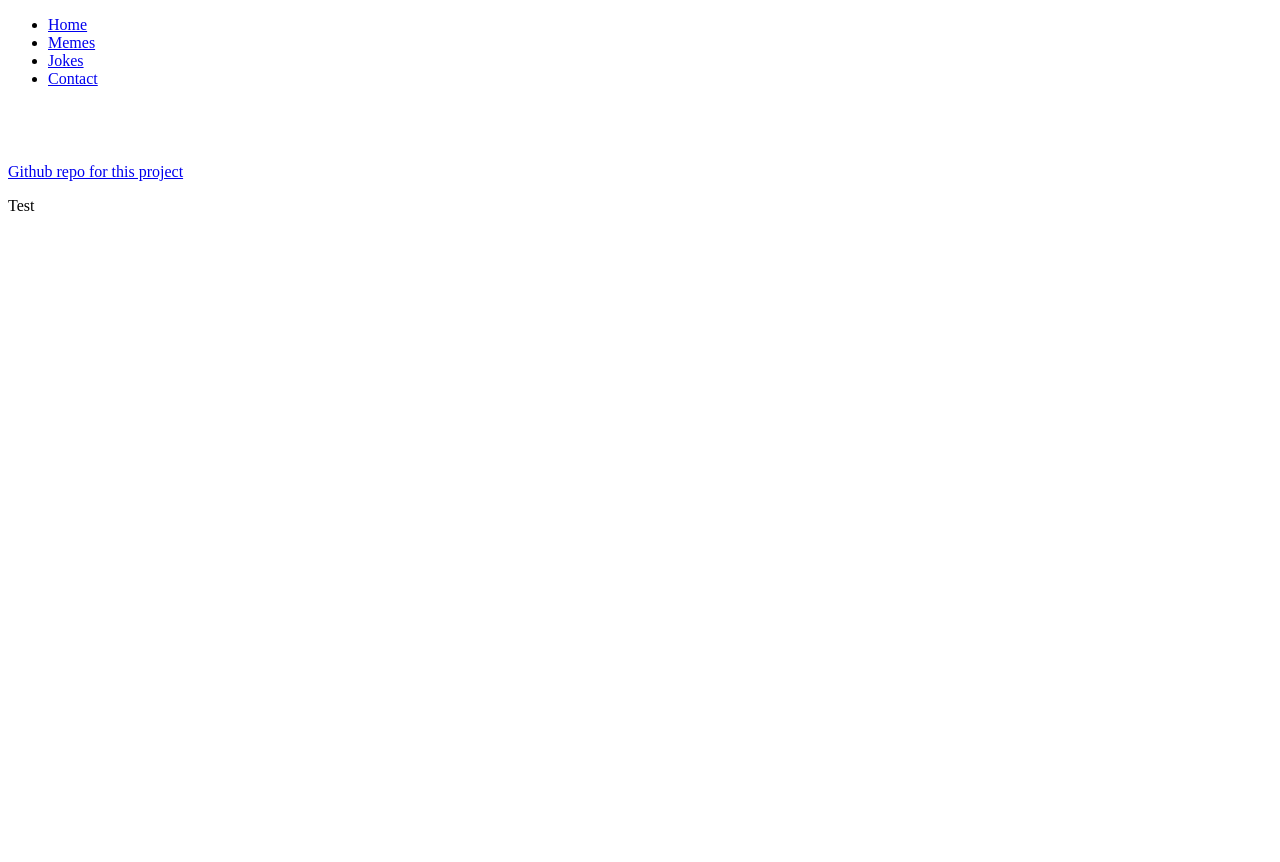
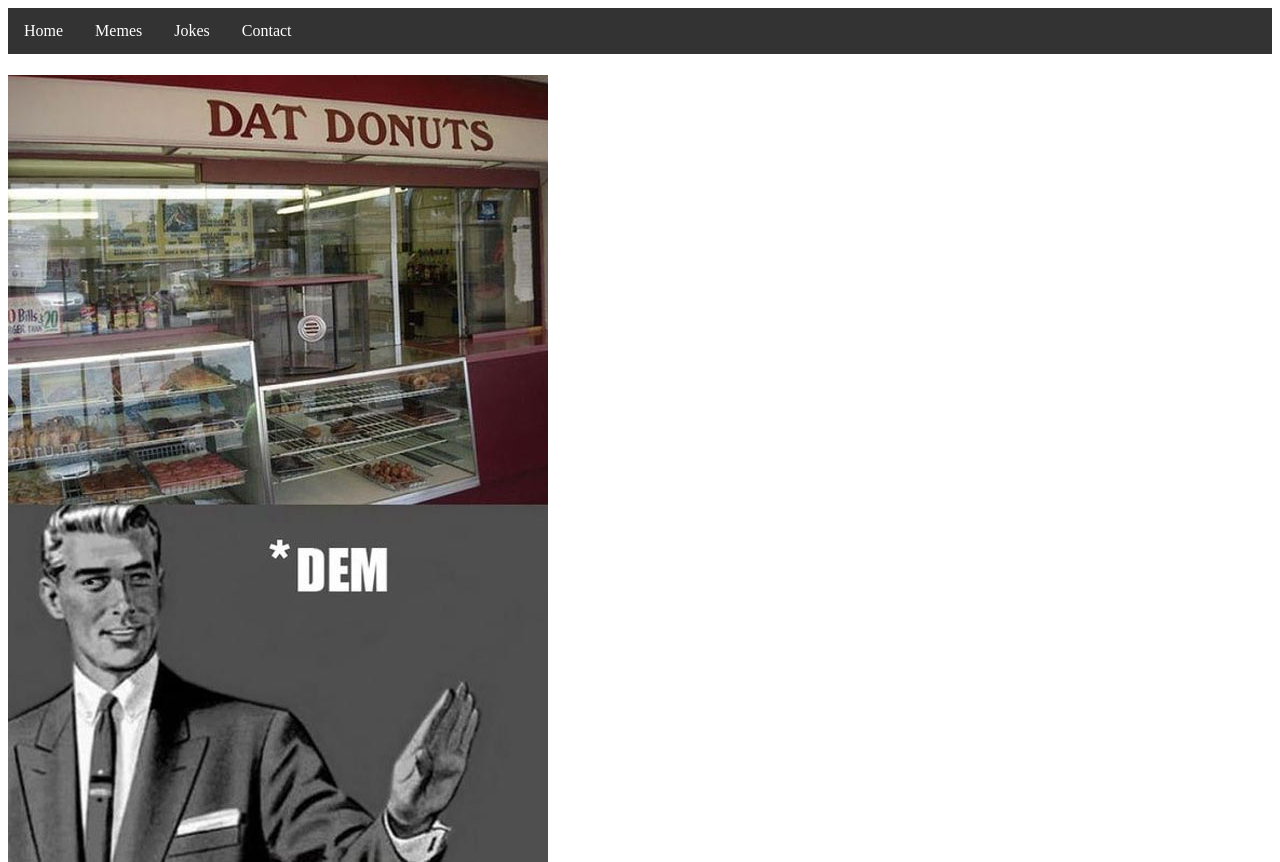
Before and after one commit to mistwraith/memes, a plain HTML site: page index.html in a window 1280 px wide. Shown: the top 862 px of the page. Before the commit the page ends 800 px from the top, so only its background shows below. Drawn offline with Linux system fonts and the light colour scheme.

Commit message:
Nothing much.

```diff
--- a/index.html
+++ b/index.html
@@ -16,6 +16,7 @@
      <div class="inner-content">
        <h1></h1>
        <div class="front-image">
+	 <img src="./images/donuts.jpg">
        </div>
        <br><br><br>
      </div>
--- a/style.css
+++ b/style.css
@@ -0,0 +1,27 @@
+/*Navigation bar:*/
+nav ul {
+    list-style-type: none;
+    margin: 0;
+    padding: 0;
+    overflow: hidden;
+    background-color: #333;
+}
+
+nav li {
+    float:left;
+}
+
+nav li a {
+    display: block;
+    color: white;
+    text-align: center;
+    padding: 14px 16px;
+    text-decoration: none;
+}
+
+/* Change the link color to #111 (black) on hover */
+nav li a:hover {
+    background-color: #111;
+}
+
+/*General page*/
```
Also changed, not shown: images/donuts.jpg (added), images/grateAgain.jpeg (added).
